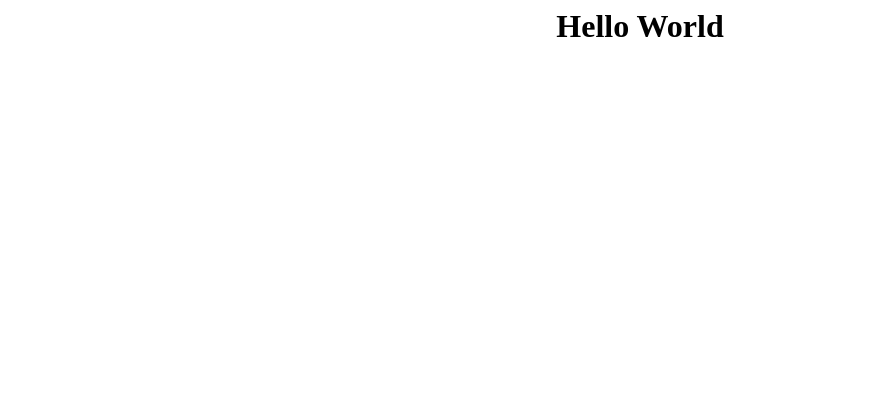
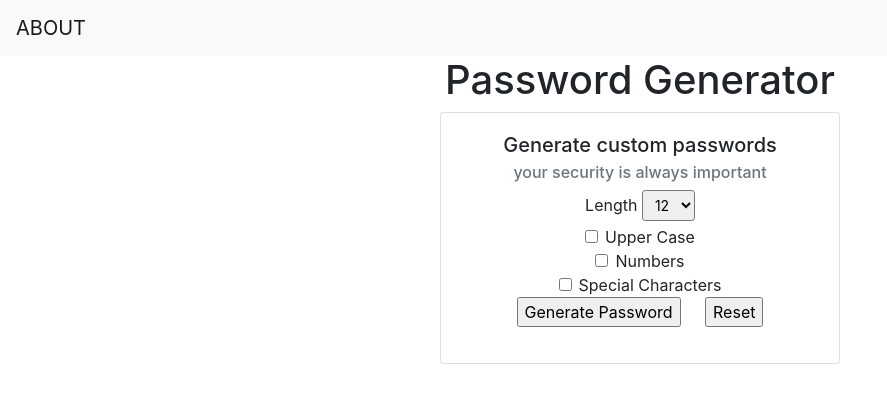
Before and after one commit to Mohamed-Jeafer/password_generator, a Django app: page / in a window 1280 px wide. Shown: the top 403 px of the page, without its empty margins (0-887 px from the left). Run offline with Django 3.2, Linux system fonts and the light colour scheme.

Commit message:
added functionality, css, and more pages

```diff
--- a/generator_app/templates/generator_app/home.html
+++ b/generator_app/templates/generator_app/home.html
@@ -1,5 +1,59 @@
-<h1>
-    <center>
-        Hello World
-    </center>
-</h1>
+<link rel="stylesheet" href="https://cdn.jsdelivr.net/npm/bootstrap@4.5.3/dist/css/bootstrap.min.css"
+      integrity="sha384-TX8t27EcRE3e/ihU7zmQxVncDAy5uIKz4rEkgIXeMed4M0jlfIDPvg6uqKI2xXr2" crossorigin="anonymous">
+<nav class="navbar navbar-expand-lg navbar-light bg-light">
+    <a class="navbar-brand" href="{% url 'about' %}">ABOUT</a>
+</nav>
+
+<div class="container-fluid display: block text-center">
+    <h1>Password Generator</h1>
+    <div class="card mx-auto" style="width: 400px;">
+        <div class="card-body">
+            <h5 class="card-title">Generate custom passwords</h5>
+            <h6 class="card-subtitle mb-2 text-muted">your security is always important</h6>
+            <div class="flex-direction: column">
+                <form action="{% url 'password' %}" method="GET" class="form-group">
+                    <label>Length</label>
+                    <select name="length" class="form-control-sm">
+                        <option value="6">6</option>
+                        <option value="7">7</option>
+                        <option value="8">8</option>
+                        <option value="9">9</option>
+                        <option value="10">10</option>
+                        <option value="11">11</option>
+                        <option value="12" selected="selected">12</option>
+                        <option value="13">13</option>
+                        <option value="14">14</option>
+                    </select>
+                    <div class="form-check">
+                        <input class="form-check-input" type="checkbox" value="" name="uppercase" id="defaultCheck1">
+                        <label class="form-check-label" for="defaultCheck1">
+                            Upper Case
+                        </label>
+                    </div>
+                    <div class="form-check">
+                        <input class="form-check-input" type="checkbox" value="" name="numbers" id="defaultCheck2">
+                        <label class="form-check-label" for="defaultCheck2">
+                            Numbers
+                        </label>
+                    </div>
+                    <div class="form-check">
+                        <input class="form-check-input" type="checkbox" value="" name="special" id="defaultCheck3">
+                        <label class="form-check-label" for="defaultCheck3">
+                            Special Characters
+                        </label>
+                    </div>
+                    <input type="submit" value="Generate Password" class="card-link">
+                    <input type="reset" value="Reset" class="card-link">
+                </form>
+            </div>
+        </div>
+    </div>
+</div>
+
+
+<script src="https://code.jquery.com/jquery-3.5.1.slim.min.js"
+        integrity="sha384-DfXdz2htPH0lsSSs5nCTpuj/zy4C+OGpamoFVy38MVBnE+IbbVYUew+OrCXaRkfj"
+        crossorigin="anonymous"></script>
+<script src="https://cdn.jsdelivr.net/npm/bootstrap@4.5.3/dist/js/bootstrap.bundle.min.js"
+        integrity="sha384-ho+j7jyWK8fNQe+A12Hb8AhRq26LrZ/JpcUGGOn+Y7RsweNrtN/tE3MoK7ZeZDyx"
+        crossorigin="anonymous"></script>
--- a/generator_app/views.py
+++ b/generator_app/views.py
@@ -1,12 +1,36 @@
 from django.shortcuts import render
 from django.http import HttpResponse
+import random
 
 
 # Create your views here.
 
-def home(response):
+def home(request):
     return HttpResponse("HELLO WORLD")
 
 
-def index(response):
-    return render(response, 'generator_app/home.html')
+def index(request):
+    return render(request, 'generator_app/home.html')
+
+def about(request):
+    return render(request, 'generator_app/about.html')
+
+def password(request):
+    characters = list('abcdefghijklmnopqrstuvwxyz')
+    uppercase = list('ABCDEFGHIJKLMNOPQSTUVWXYZ')
+    numbers = list('0123456789')
+    special = list('!@#$%^&*_')
+    length = int(request.GET.get('length'))
+    the_password = ''
+
+    if request.GET.get('uppercase'):
+        characters.extend(uppercase)
+    if request.GET.get('numbers'):
+        characters.extend(numbers)
+    if request.GET.get('special'):
+        characters.extend(special)
+
+    for i in range(length):
+        the_password += random.choice(characters)
+
+    return render(request, 'generator_app/password.html', {'password': the_password})
--- a/password_generator/urls.py
+++ b/password_generator/urls.py
@@ -20,6 +20,8 @@ from generator_app import views
 
 urlpatterns = [
     path('admin/', admin.site.urls),
-    path('hello/', views.home),
-    path('', views.index),
+    path('hello/', views.home, name='hello'),
+    path('', views.index, name='home'),
+    path('password_generated/', views.password, name='password'),
+    path('about/', views.about, name='about'),
 ]
```
Also changed, not shown: generator_app/templates/generator_app/about.html (added, +13 -0 lines), generator_app/templates/generator_app/password.html (added, +15 -0 lines).
